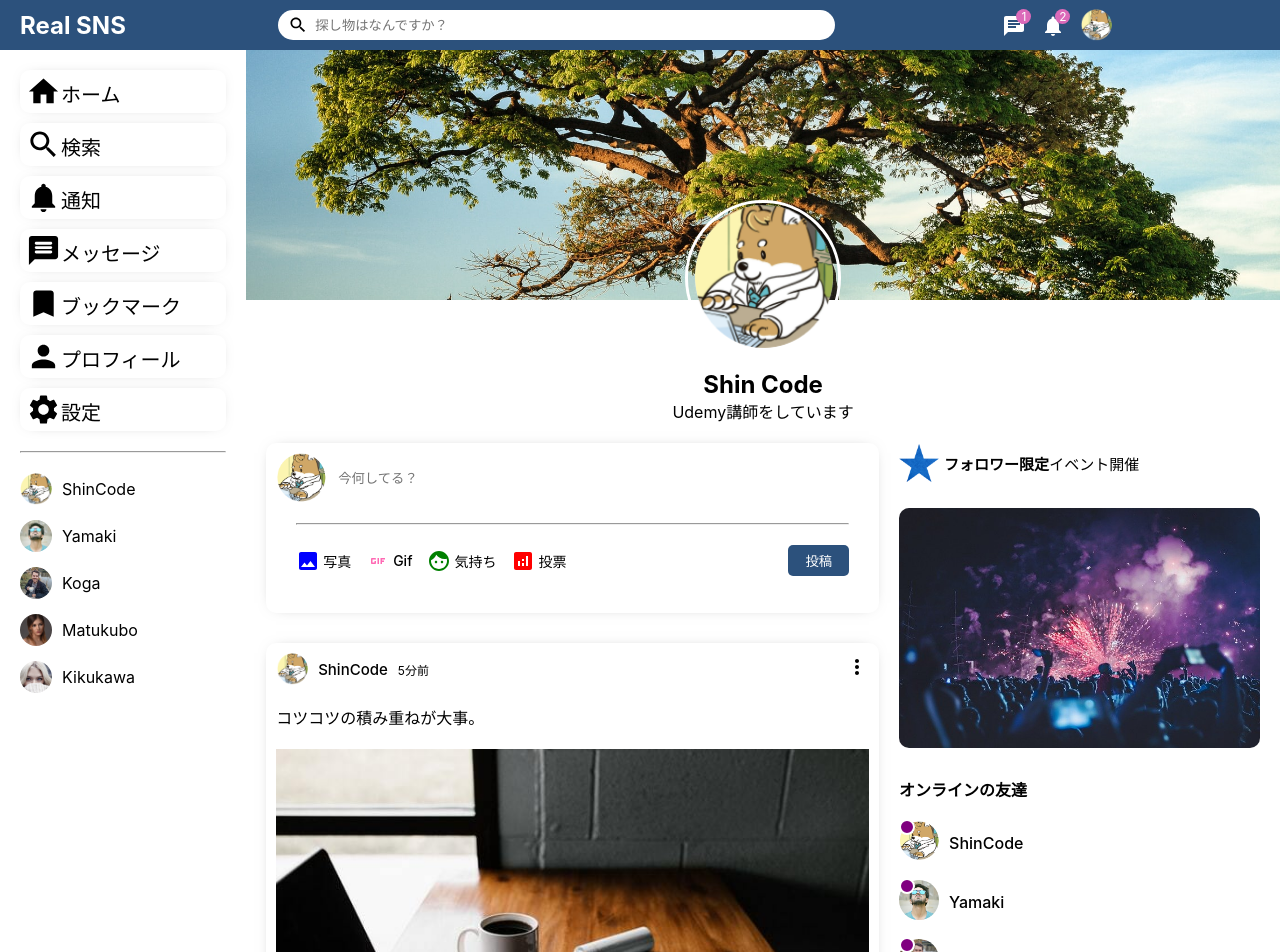
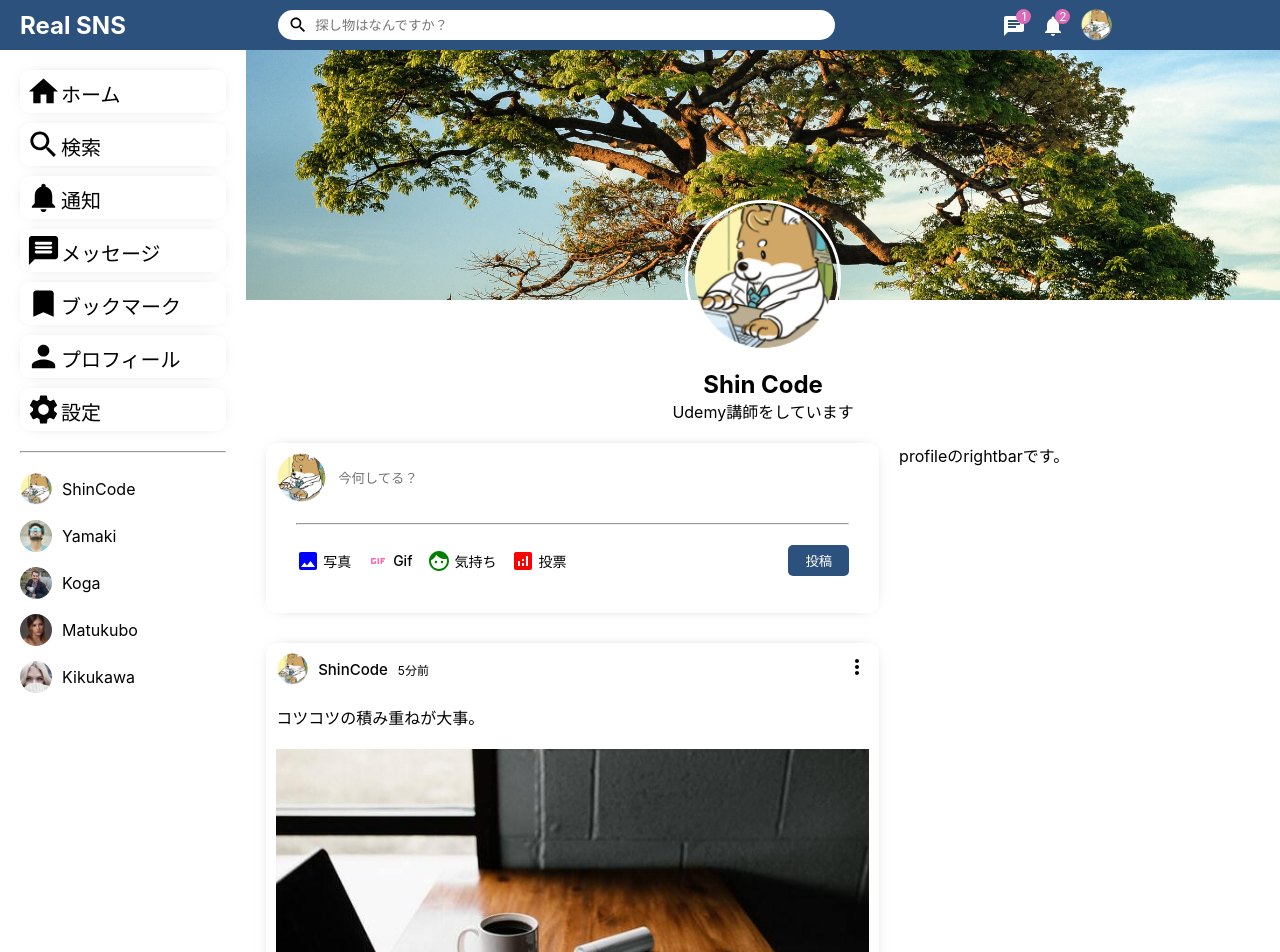
Before and after one commit to worldwideweb13/sns-demo-app-front, a React (Create React App) app: page / in a window 1280 px wide. Shown: the top 952 px of the page. Built offline with nearby package versions, Linux system fonts and the light colour scheme.

Commit message:
:sparkles: Rightbarコンポーネントのページ毎の切り分け #25

```diff
--- a/src/App.tsx
+++ b/src/App.tsx
@@ -1,6 +1,7 @@
 import React from "react";
 import Home from "./pages/home/Home";
 import Profile from "./pages/profile/Profile";
+
 
 const App: React.FC = () => {
   return <Profile />;
--- a/src/components/rightbar/Rightbar.tsx
+++ b/src/components/rightbar/Rightbar.tsx
@@ -2,10 +2,14 @@ import styled from "styled-components";
 import { Users } from "../../dummyData";
 import Online from "../online/Online";
 
-const Rightbar: React.FC = () => {
-  return (
-    <RightbarComponent>
-      <RightbarWrapper>
+interface ProfileProps {
+  profile?: "profile";
+}
+
+const Rightbar: React.FC<ProfileProps> = (props) => {
+  const HomeRightbar = () => {
+    return (
+      <>
         <EventContainer>
           <StarImg src="assets/star.png" />
           <EventText>
@@ -26,6 +30,18 @@ const Rightbar: React.FC = () => {
         <PromotionName>カーショップ</PromotionName>
         <RightbarPromotionImg src="assets/promotion/promotion3.jpeg" />
         <PromotionName>ShinCode株式会社</PromotionName>
+      </>
+    );
+  };
+
+  const ProfileRightbar = () => {
+    return <>profileのrightbarです。</>;
+  };
+
+  return (
+    <RightbarComponent>
+      <RightbarWrapper>
+        {props.profile === "profile" ? <ProfileRightbar /> : <HomeRightbar />}
       </RightbarWrapper>
     </RightbarComponent>
   );
--- a/src/pages/profile/Profile.tsx
+++ b/src/pages/profile/Profile.tsx
@@ -24,7 +24,7 @@ const Profile: React.FC = () => {
           </ProfileRightTop>
           <ProfileRightBottom>
             <TimeLine />
-            <Rightbar />
+            <Rightbar profile="profile" />
           </ProfileRightBottom>
         </ProfileRight>
       </ProfileContaienr>
```
